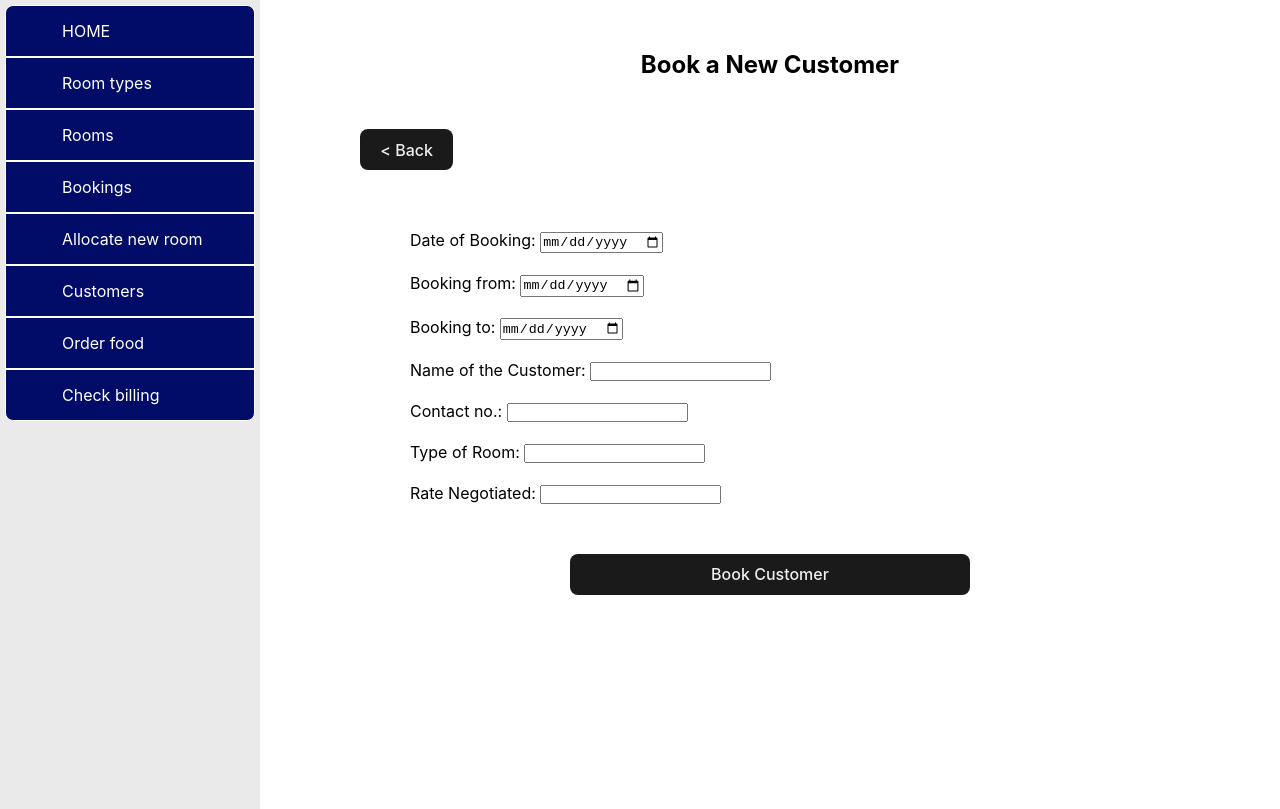
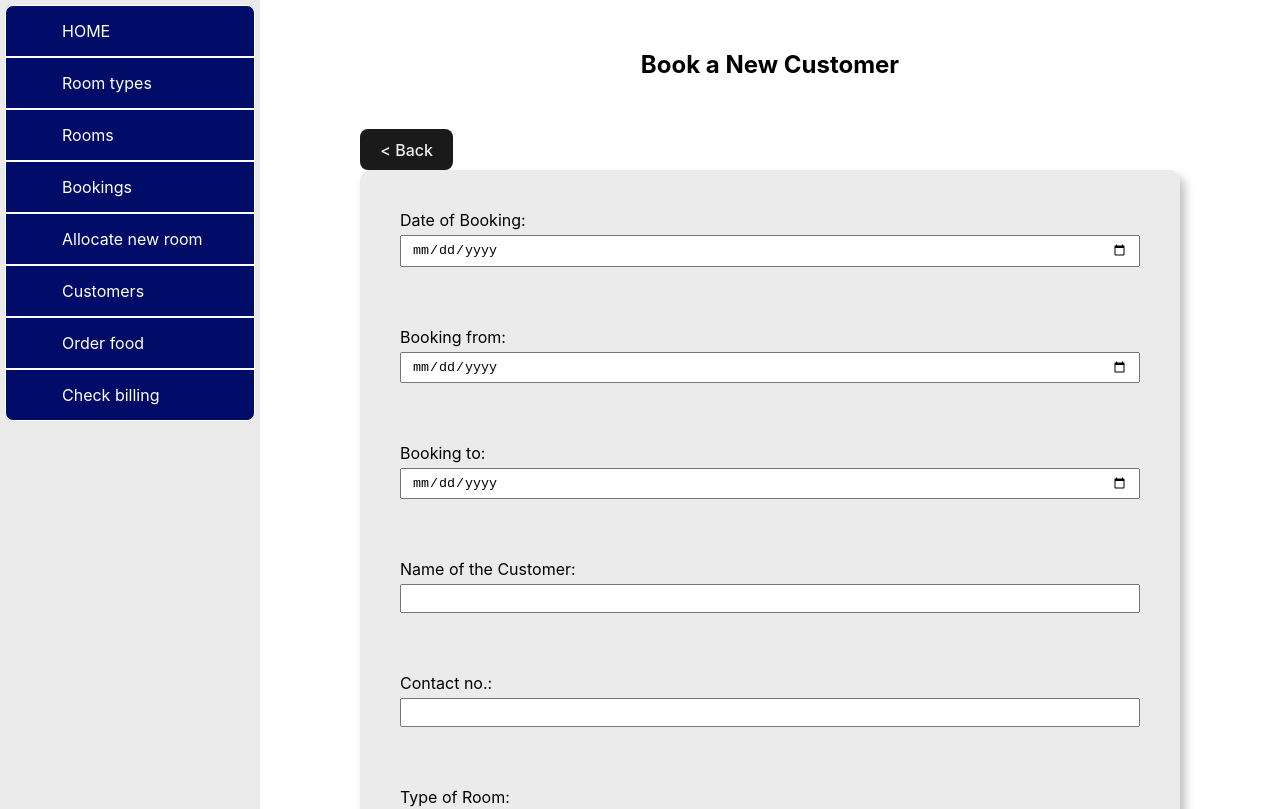
Before and after one commit to imTanay0/hotel-management-system-frontend, a React (Vite) app: page /bookings/add in a window 1280 px wide. Shown: the top 809 px of the page. Built offline with nearby package versions, Linux system fonts and the light colour scheme.

Commit message:
Update form css

```diff
--- a/src/index.css
+++ b/src/index.css
@@ -69,3 +69,30 @@ tr:last-child td:first-child {
 tr:last-child td:last-child {
   border-radius: 0 0 10px 0;
 }
+
+.form-container {
+  margin-top: 30px;
+  display: flex;
+  justify-content: center;
+}
+
+form {
+  padding: 40px;
+  min-width: 600px;
+  display: flex;
+  flex-direction: column;
+  gap: 5px;
+  background-color: rgba(0, 0, 0, 0.08);
+  border-radius: 10px;
+  box-sizing: border-box;
+  box-shadow: 5px 7px 10px 0px rgba(0, 0, 0, 0.25);
+}
+
+form input {
+  padding: 5px 10px;
+  margin-bottom: 10px;
+}
+
+form button {
+  margin-top: 15px;
+}
--- a/src/pages/AddBooking/addBooking.css
+++ b/src/pages/AddBooking/addBooking.css
@@ -6,18 +6,3 @@
   text-align: center;
   margin-bottom: 50px;
 }
-
-.booking-section-form {
-  margin-top: 10px;
-  padding: 50px;
-}
-
-.submit-btn {
-  margin-top: 30px;
-  display: flex;
-  justify-content: center;
-}
-
-.booking-section-form button {
-  min-width: 400px;
-}
--- a/src/pages/AddRooms/AddRooms.jsx
+++ b/src/pages/AddRooms/AddRooms.jsx
@@ -51,7 +51,7 @@ const AddRooms = () => {
         <button className='btn'>{`< `} Back</button>
       </Link>
 
-      <div className='addroom-section__form-container'>
+      <div className='form-container'>
         <form onSubmit={handleSubmit} autoComplete='off'>
           <label htmlFor="roomNo">Enter the no. of room: </label>
           <input id='roomNo' type="text" ref={roomNo} required />
--- a/src/pages/AddRooms/addRooms.css
+++ b/src/pages/AddRooms/addRooms.css
@@ -5,31 +5,3 @@
 .addroom-section h1 {
   text-align: center;
 }
-
-.addroom-section__form-container {
-  margin-top: 30px;
-  display: flex;
-  justify-content: center;
-
-}
-
-.addroom-section__form-container form {
-  padding: 40px;
-  min-width: 600px;
-  display: flex;
-  flex-direction: column;
-  gap: 5px;
-  background-color: rgba(0, 0, 0, 0.08);
-  border-radius: 10px;
-  box-sizing: border-box;
-  box-shadow: 5px 7px 10px 0px rgba(0, 0, 0, 0.25);
-}
-
-.addroom-section__form-container input {
-  padding: 5px 10px;
-  margin-bottom: 10px;
-}
-
-.addroom-section__form-container button {
-  margin-top: 15px;
-}
--- a/src/pages/AllocateNewRoom/AllocateNewRoom.jsx
+++ b/src/pages/AllocateNewRoom/AllocateNewRoom.jsx
@@ -82,7 +82,7 @@ const AllocateNewRoom = () => {
         <form onSubmit={handleSubmit}>
 
           {/* <div> */}
-          {/* <label htmlFor='user-name'>Name of the Customer: </label> */}
+          <label htmlFor='user-name'>Name of the Customer: </label>
           <input
             id='user-name'
             type="text"
--- a/src/pages/Home/Home.jsx
+++ b/src/pages/Home/Home.jsx
@@ -13,7 +13,7 @@ const Home = () => {
     <div className='home-section'>
 
       <h1 className='home-section-heading'>
-        Welcome to The Lushai Inn
+        Welcome
       </h1>
 
       <div>
```
